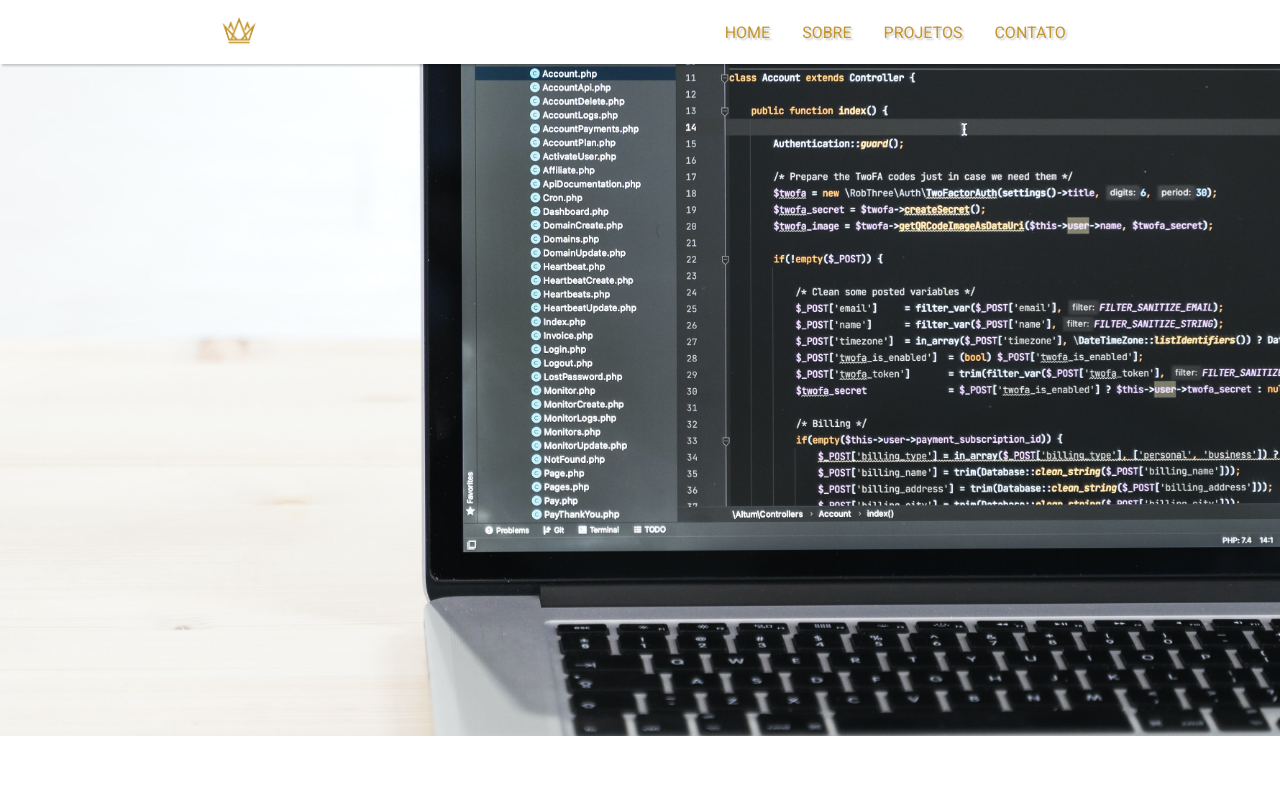
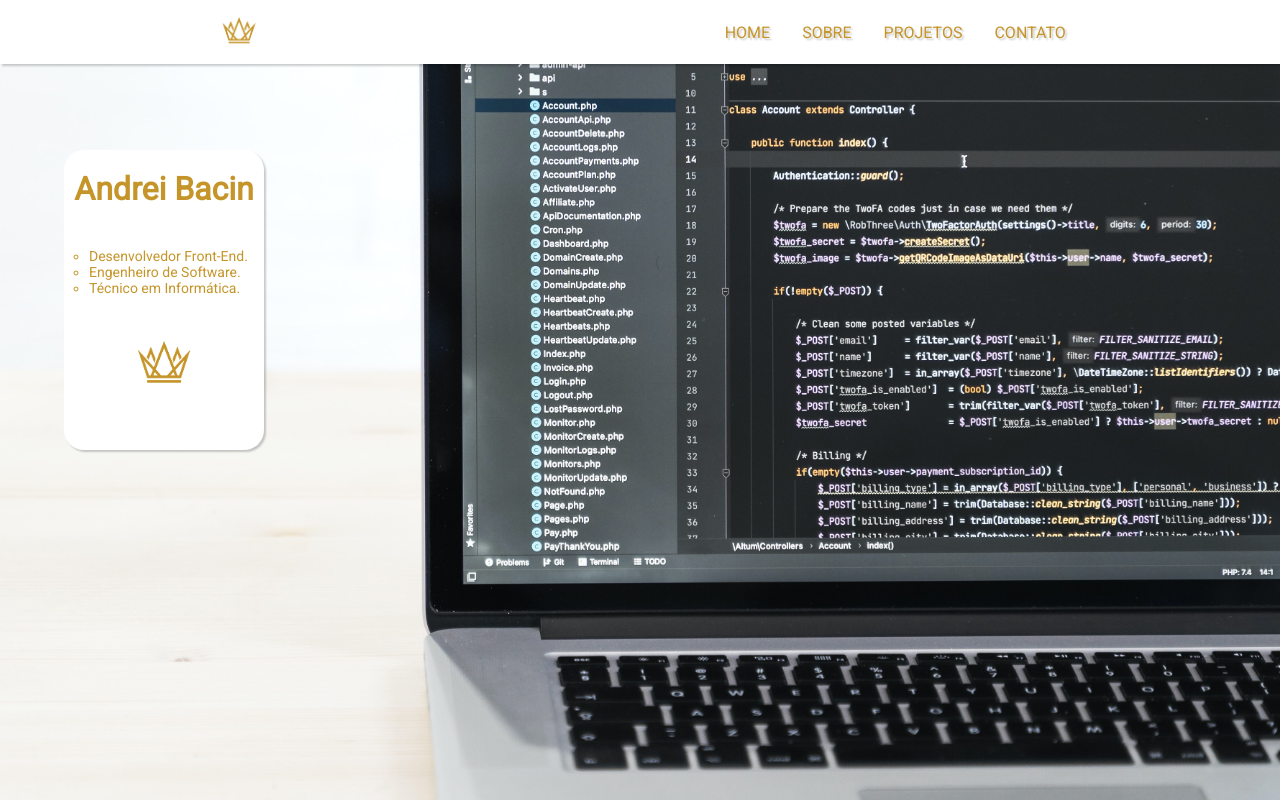
Before and after one commit to dreyb/portfolio, a plain HTML site: page index.html in a window 1280 px wide. Drawn offline with Linux system fonts and the light colour scheme.

Commit message:
Added some text in front of the home background.

```diff
--- a/css/navbar.css
+++ b/css/navbar.css
@@ -38,6 +38,7 @@ nav {
   box-shadow: 2px 2px 2px var(--sombra);
   position: fixed;
   width: 100%;
+  z-index: 100;
 }
 
 #logo {
--- a/css/style.css
+++ b/css/style.css
@@ -1,3 +1,15 @@
+/*Importação das fontes*/
+@import url("https://fonts.googleapis.com/css2?family=Roboto&display=swap");
+
+/*Variáveis*/
+:root {
+  --cor-principal: #c5952a;
+  --cor-secundaria: black;
+  --cor-terciária: white;
+  --sombra: rgba(0, 0, 0, 0.199);
+  --fonte-1: "Roboto", sans-serif;
+}
+
 /*Configuração geral*/
 * {
   margin: 0;
@@ -8,5 +20,56 @@
 main {
   background: url("../img/background.jpg") no-repeat center center;
   background-size: cover;
-  height: 92vh;
+  height: 100vh;
 }
+
+/*Divs da home*/
+#textos-home {
+  width: 80%;
+  height: 400px;
+  position: relative;
+  top: 150px;
+  left: 5%;
+}
+
+#textos-home div {
+  background-color: var(--cor-terciária);
+  width: 200px;
+  height: 300px;
+  border-radius: 20px;
+  box-shadow: 2px 2px 2px var(--sombra);
+  font-family: var(--fonte-1);
+  color: var(--cor-principal);
+}
+
+#textos-home div > h1 {
+  text-align: center;
+  position: relative;
+  top: 20px;
+}
+
+#textos-home div > ul {
+  list-style: circle;
+  margin-left: 25px;
+  font-size: 14px;
+  margin-top: 60px;
+}
+
+#textos-home div > img {
+  position: relative;
+  left: 30%;
+  top: 10%;
+}
+
+/*Responsividade dessas divs*/
+@media (max-width: 700px) {
+  #textos-home {
+    left: 0;
+    margin-right: auto;
+    margin-left: auto;
+  }
+  #textos-home div {
+    margin-right: auto;
+    margin-left: auto;
+  }
+}
--- a/index.html
+++ b/index.html
@@ -29,7 +29,19 @@
         </ul>
       </nav>
     </header>
-    <main></main>
+    <main>
+      <div id="textos-home">
+        <div>
+          <h1>Andrei Bacin</h1>
+          <ul>
+            <li>Desenvolvedor Front-End.</li>
+            <li>Engenheiro de Software.</li>
+            <li>Técnico em Informática.</li>
+          </ul>
+          <img src="img/logo.png" alt="Logotipo" width="80px">
+        </div>
+      </div>
+    </main>
     <footer></footer>
     <!--Scripts-->
     <script src="js/navbar.js"></script>
```
